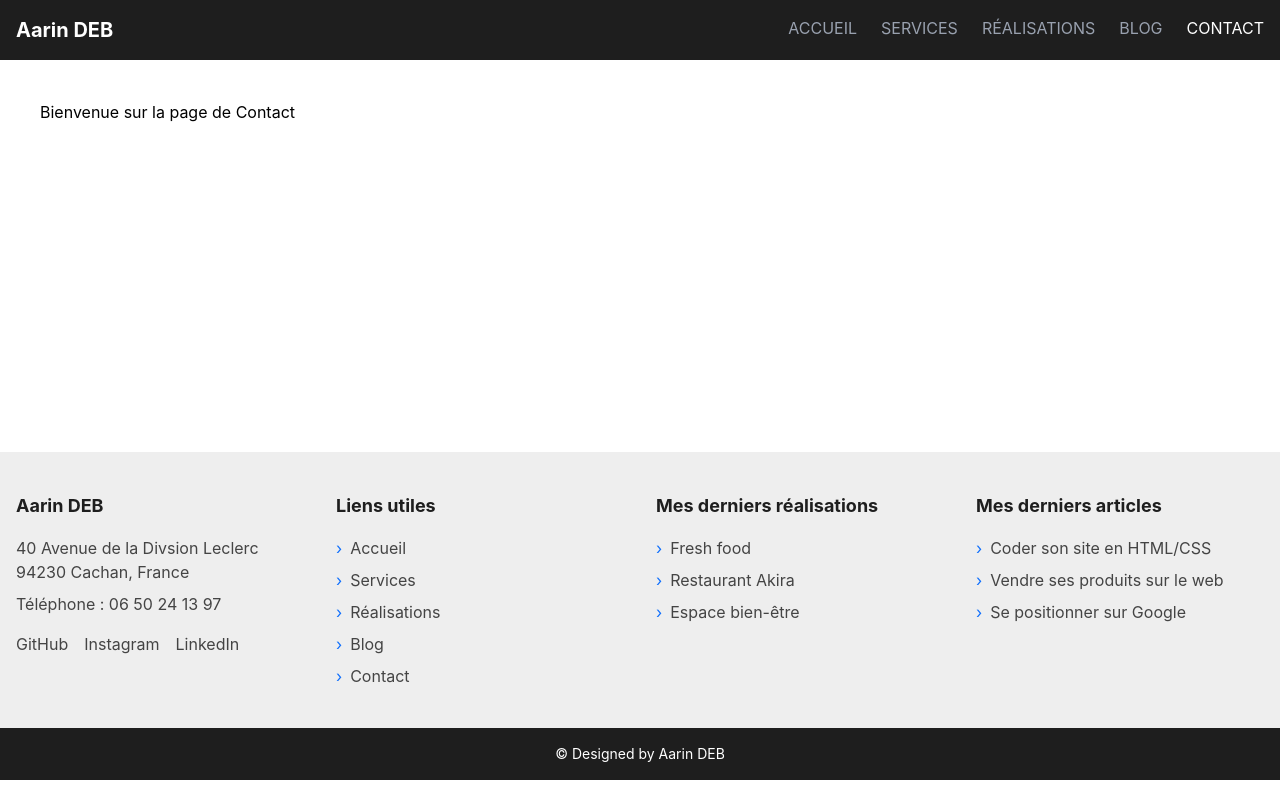
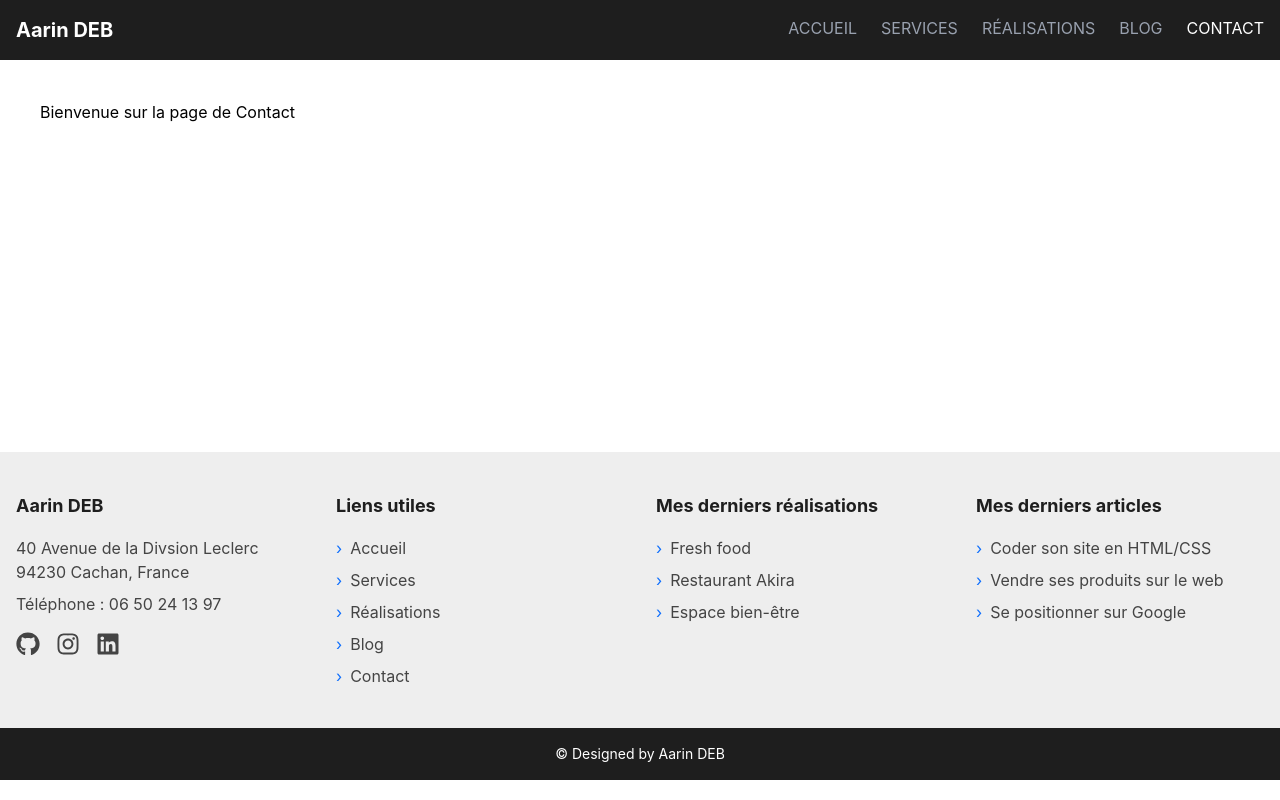
Before and after one commit to userXXIIXII/cv_react, a React (Vite) app: page /contact in a window 1280 px wide. Built offline with nearby package versions, Linux system fonts and the light colour scheme.

Commit message:
Ajout d'icones réseaux sociaux grâce à react-icons

```diff
--- a/package.json
+++ b/package.json
@@ -13,6 +13,7 @@
     "@tailwindcss/vite": "^4.3.1",
     "react": "^19.2.6",
     "react-dom": "^19.2.6",
+    "react-icons": "^5.6.0",
     "react-router-dom": "^7.17.0",
     "tailwindcss": "^4.3.1"
   },
--- a/src/components/Footer.jsx
+++ b/src/components/Footer.jsx
@@ -1,4 +1,5 @@
 import { Link } from "react-router-dom";
+import { FaGithub, FaInstagram, FaLinkedin } from "react-icons/fa";
 
 function Footer() {
     return (
@@ -12,9 +13,28 @@ function Footer() {
                     <p className="mt-2">Téléphone : 06 50 24 13 97</p>
 
                     <div className="flex space-x-4 mt-4">
-                        <a href="https://github.com/userXXIIXII">GitHub</a>
-                        <a href="https://www.instagram.com/aarin_dev/">Instagram</a>
-                        <a href="www.linkedin.com/in/aarin-deb">LinkedIn</a>
+
+                        <a href="https://github.com/userXXIIXII"
+                        target="_blank"
+                        rel="noreferrer"
+                        className="text-[#444] hover:text-[#0d6efd] text-2xl">
+                            <FaGithub />
+                        </a>
+
+                        <a href="https://www.instagram.com/aarin_dev/"
+                        target="_blank"
+                        rel="noreferrer"
+                        className="text-[#444] hover:text-[#0d6efd] text-2xl">
+                            <FaInstagram />
+                        </a>
+
+                        <a href="https://www.linkedin.com/in/aarin-deb"
+                        target="_blank"
+                        rel="noreferrer"
+                        className="text-[#444] hover:text-[#0d6efd] text-2xl">
+                            <FaLinkedin />
+                        </a>
+
                     </div>
                 </div>
 
```
Also changed, not shown: 1 other file (tests, documents, lock files or other folders).
